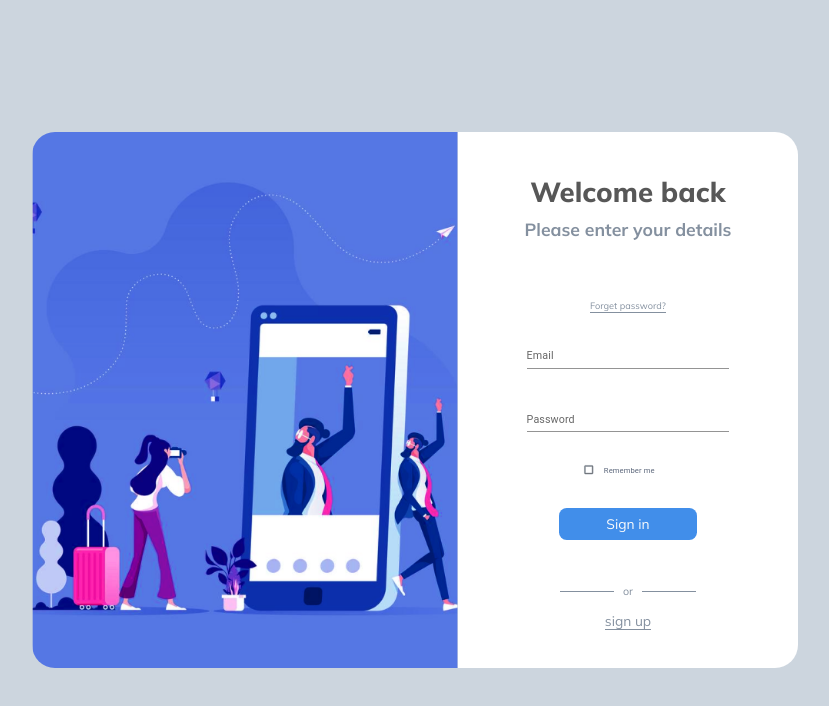
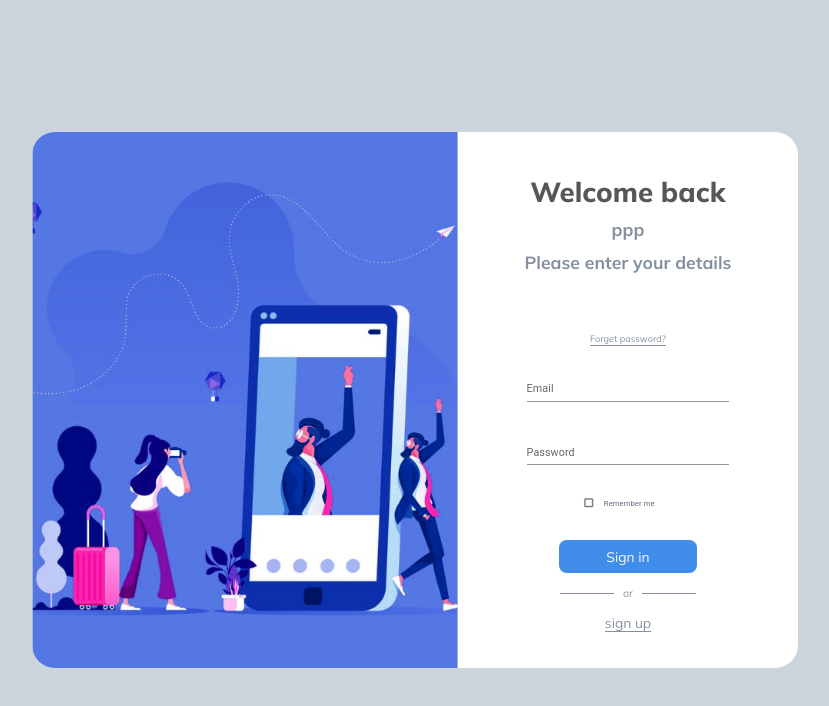
Before and after one commit to popolino/vox-typescript, a React (Create React App) app: page /#/auth in a window 1280 px wide. Shown: the top 706 px of the page, without its empty margins (225-1054 px from the left). Built offline with nearby package versions, Linux system fonts and the light colour scheme; no server answers.

Commit message:
edit files

```diff
--- a/src/App.tsx
+++ b/src/App.tsx
@@ -1,7 +1,7 @@
 import React, { useEffect } from "react";
 import "./assets/scss/global.scss";
 import "./assets/scss/reset.scss";
-import "../src/assets/overriders.scss";
+import "./assets/overriders.scss";
 import Router from "./routes/Router";
 import { useBoundActions } from "./app/store";
 import { useAppSelector } from "./app/hooks";
--- a/src/features/auth/login/Login.tsx
+++ b/src/features/auth/login/Login.tsx
@@ -40,6 +40,7 @@ const Login: React.FC<TLoginProps> = ({ handleFetchLogin, captchaURL }) => {
     <>
       <div className={classes.title}>
         <h1>Welcome back</h1>
+        <p>ppp</p>
         <p>Please enter your details</p>
       </div>
       <div className={classes.body}>
```
